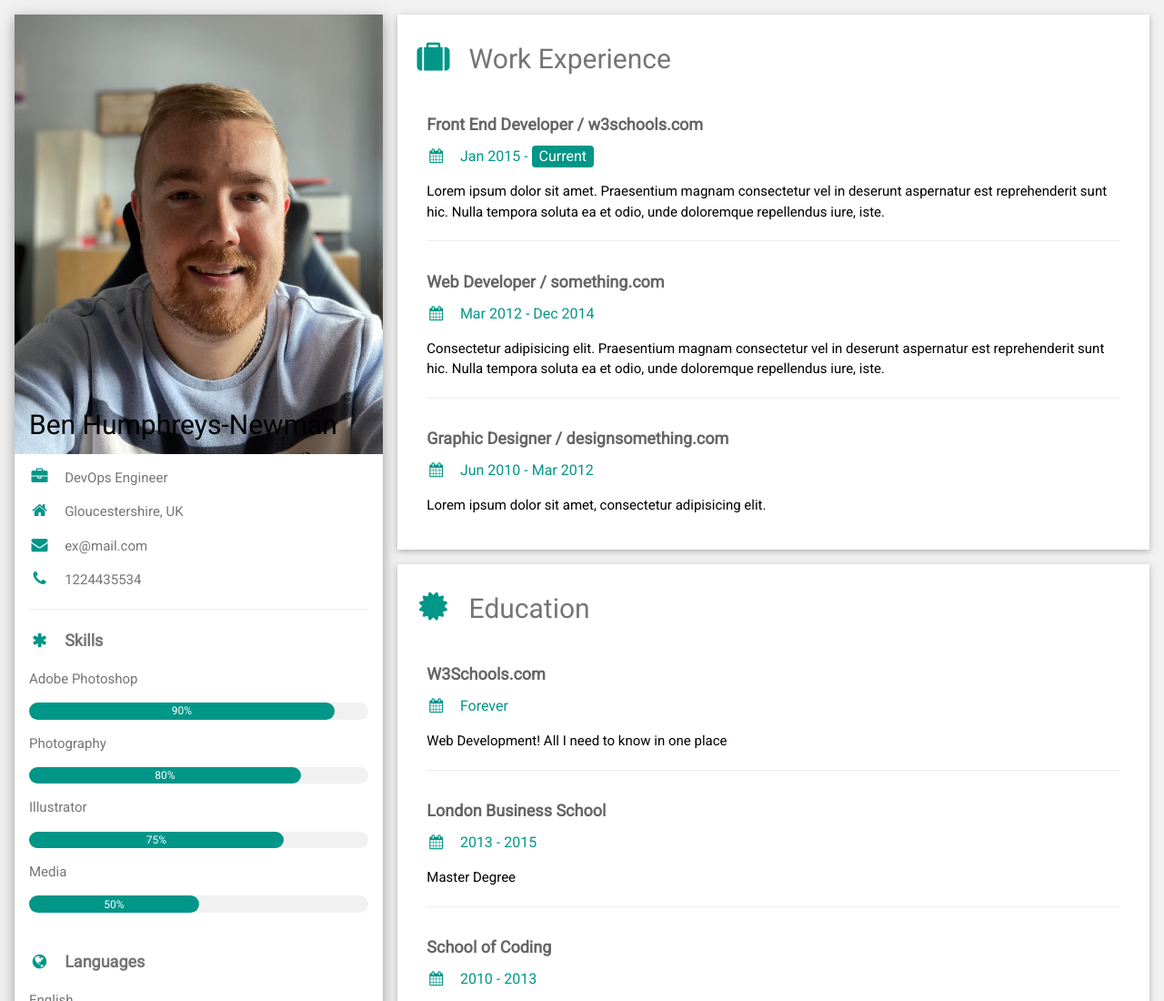
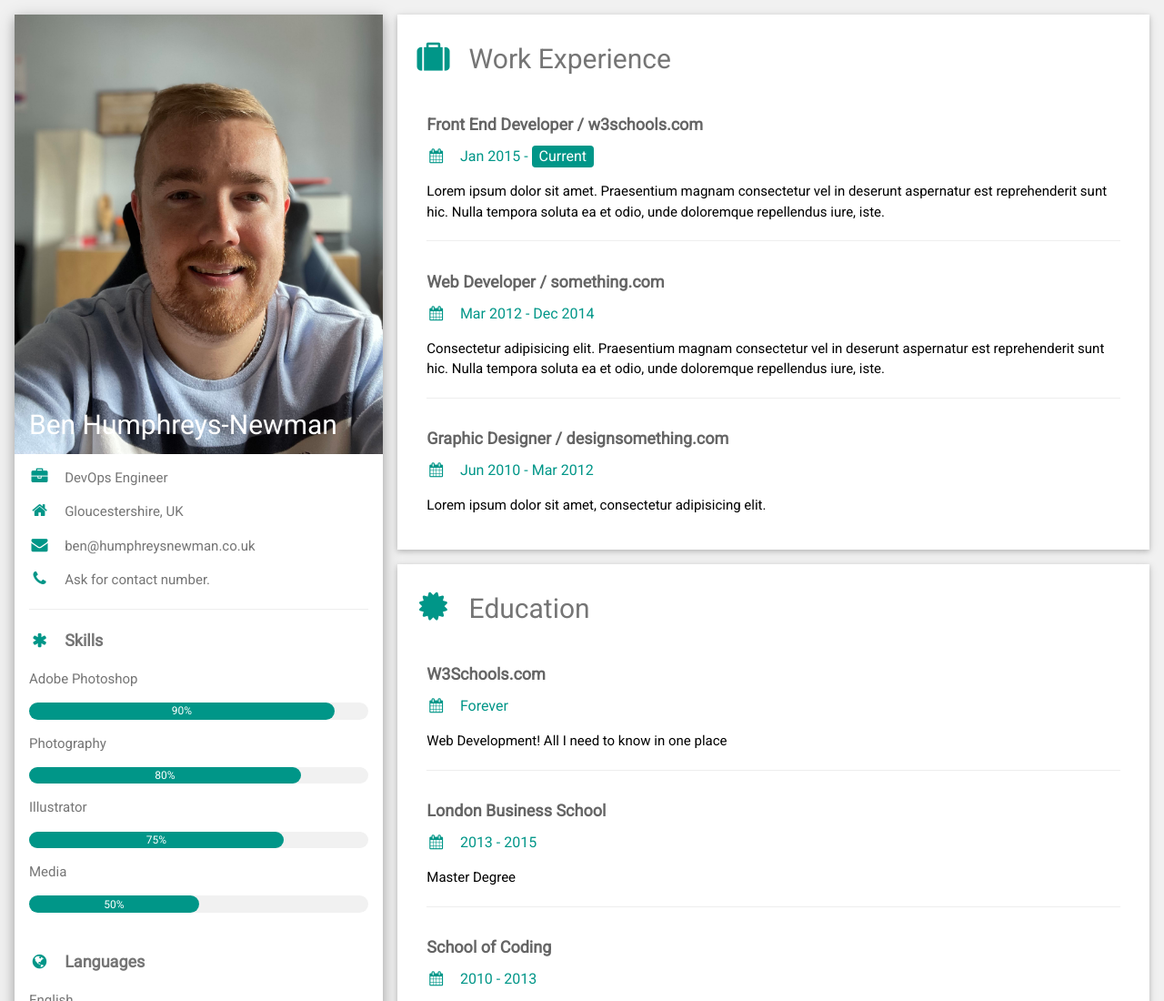
Before and after one commit to ben-newman10/bens-resume, a plain HTML site: page index.html in a window 1280 px wide. Shown: the top 1100 px of the page at 91% size. Drawn offline with nearby package versions, Linux system fonts and the light colour scheme.

Commit message:
Updated text colour and details

```diff
--- a/index.html
+++ b/index.html
@@ -25,15 +25,15 @@ html,body,h1,h2,h3,h4,h5,h6 {font-family: "Roboto", sans-serif}
       <div class="w3-white w3-text-grey w3-card-4">
         <div class="w3-display-container">
           <img src="/images/Ben.jpg" style="width:100%" alt="Avatar">
-          <div class="w3-display-bottomleft w3-container w3-text-black">
+          <div class="w3-display-bottomleft w3-container w3-text-white">
             <h2>Ben Humphreys-Newman</h2>
           </div>
         </div>
         <div class="w3-container">
           <p><i class="fa fa-briefcase fa-fw w3-margin-right w3-large w3-text-teal"></i>DevOps Engineer</p>
           <p><i class="fa fa-home fa-fw w3-margin-right w3-large w3-text-teal"></i>Gloucestershire, UK</p>
-          <p><i class="fa fa-envelope fa-fw w3-margin-right w3-large w3-text-teal"></i>ex@mail.com</p>
-          <p><i class="fa fa-phone fa-fw w3-margin-right w3-large w3-text-teal"></i>1224435534</p>
+          <p><i class="fa fa-envelope fa-fw w3-margin-right w3-large w3-text-teal"></i>ben@humphreysnewman.co.uk</p>
+          <p><i class="fa fa-phone fa-fw w3-margin-right w3-large w3-text-teal"></i>Ask for contact number.</p>
           <hr>
 
           <p class="w3-large"><b><i class="fa fa-asterisk fa-fw w3-margin-right w3-text-teal"></i>Skills</b></p>
```
